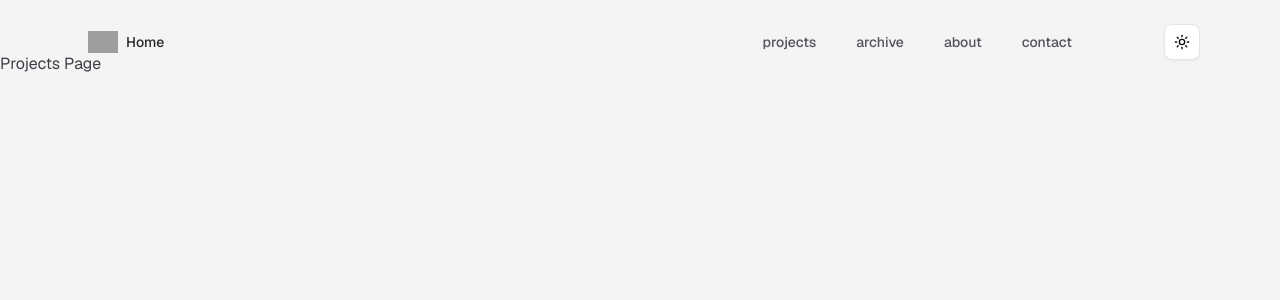
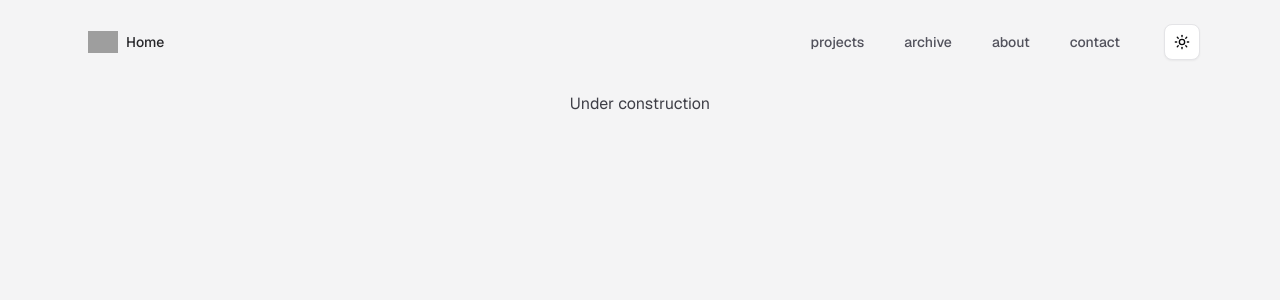
Before and after one commit to sophie900/portfolio, a Next.js app: page /projects in a window 1280 px wide. Shown: the top 300 px of the page. Built offline with nearby package versions, Linux system fonts and the light colour scheme; grey boxes are pictures that could not be loaded.

Commit message:
Minor component bug fixes

```diff
--- a/app/archive/page.tsx
+++ b/app/archive/page.tsx
@@ -1,3 +1,3 @@
 export default function Page() {
-  return <p className="paragraph">Archive Page</p>;
+  return <p className="paragraph mt-10">Under construction</p>;
 }
--- a/app/layout.tsx
+++ b/app/layout.tsx
@@ -70,7 +70,14 @@ export default function RootLayout({ children }: RootLayoutProps) {
             disableTransitionOnChange
           >
             <CustomNavbar />
-            {children}
+            <main className="w-full
+              flex flex-col justify-center items-center
+              mx-auto overflow-hidden
+              px-10 md:px-20 lg:px-30 xl:px-40
+              mb-10"
+            >
+              {children}
+            </main>
           </ThemeProvider>
         </body>
       </html>
--- a/app/page.tsx
+++ b/app/page.tsx
@@ -4,11 +4,7 @@ import Link from "next/link";
 
 export default function Home() {
   return (
-    <main className="w-full
-      flex flex-col justify-center items-center
-      mx-auto overflow-hidden
-      px-10 md:px-20 lg:px-30 xl:px-40"
-    >
+    <>
         <Hero />
         <section id="projects" className="mt-10 mb-10">
           <h1 className="relative text-4xl font-semibold text-center text-zinc-800 dark:text-zinc-200">
@@ -29,7 +25,7 @@ export default function Home() {
               description="My personal coding & art portfolio. You're looking at it right now :)"
               link="/"
               imagePath="https://images.unsplash.com/photo-1555066931-4365d14bab8c?q=80&w=3270&auto=format&fit=crop&ixlib=rb-4.1.0&ixid=M3wxMjA3fDB8MHxwaG90by1wYWdlfHx8fGVufDB8fHx8fA%3D%3D"
-              tags={["Next.js", "Typescript", "Tailwind CSS", "Aceternity UI"]}
+              tags={["Next.js", "Typescript", "Tailwind CSS", "Shadcn", "Aceternity UI"]}
             />
 
             <ProjectCard
@@ -64,7 +60,7 @@ export default function Home() {
           </p>
         </section>
 
-        <section id="contact" className="mt-10 mb-20">
+        <section id="contact" className="mt-10 mb-10">
           <h1 className="relative text-4xl font-semibold text-center text-zinc-800 dark:text-zinc-200">Let's get in touch!</h1>
           <p className="paragraph p-8">
             Contact me at <Link
@@ -75,6 +71,6 @@ export default function Home() {
             </Link>
           </p>
         </section>
-    </main>
+    </>
   );
 }
--- a/app/projects/page.tsx
+++ b/app/projects/page.tsx
@@ -1,3 +1,3 @@
 export default function Page() {
-  return <p className="paragraph">Projects Page</p>;
+  return <p className="paragraph mt-10">Under construction</p>;
 }
--- a/components/custom-navbar.tsx
+++ b/components/custom-navbar.tsx
@@ -23,7 +23,6 @@ const CustomNavbar = () => {
           <NavbarLogo />
           <NavItems items={navItems} />
           <ModeToggle />
-          {/* <NavbarButton as="a" href="" variant="primary">contact</NavbarButton> */}
         </NavBody>
 
         {/* Mobile Navigation */}
@@ -48,13 +47,7 @@ const CustomNavbar = () => {
                 <span className="block">{item.name}</span>
               </Link>
             ))}
-            <NavbarButton
-              onClick={() => setMenuOpen(false)}
-              variant="dark"
-              className="w-full"
-            >
-              contact
-            </NavbarButton>
+            <ModeToggle />
           </MobileNavMenu>
         </MobileNav>
       </Navbar>
--- a/components/project-card.tsx
+++ b/components/project-card.tsx
@@ -18,19 +18,20 @@ export const ProjectCard = ({
   }) => {
   return (
     <CardContainer>
-      <Link href={link} target="_blank">
       <CardBody className="bg-zinc-200/50 dark:bg-zinc-950/50
-            relative group/card
+        relative group/card hover:shadow-2xl hover:shadow-indigo-600/20
+        transition-all ease-in-out duration-300
         dark:border-zinc-300/20 border-zinc-900/20
         w-[84vw] md:w-[36vw] lg:w-[32vw] h-auto rounded-xl p-6 border
         hover:cursor-pointer"
       >
+        <Link href={link} target="_blank">
           <CardItem className="w-full">
-                <img
+            <img  // TODO: remove placeholder image & use Image tag
               src={imagePath}
               height="1000"
               width="1000"
-                    className="h-60 w-full object-cover rounded-lg group-hover/card:shadow-xl"
+              className="h-60 w-full object-cover rounded-lg"
               alt={projectName + " thumbnail"}
             />
           </CardItem>
@@ -53,9 +54,9 @@ export const ProjectCard = ({
               return(<ProjectTag text={item} key={item+idx} />)
             })}
           </div>
+        </Link>
+      </CardBody>
 
-        </CardBody>
-      </Link>
     </CardContainer>
   )
 }
--- a/components/ui/resizable-navbar.tsx
+++ b/components/ui/resizable-navbar.tsx
@@ -121,7 +121,7 @@ export const NavItems = ({ items, className, onItemClick }: NavItemsProps) => {
     <motion.div
       onMouseLeave={() => setHovered(null)}
       className={cn(
-        "absolute right-32 hidden flex-1 flex-row items-center justify-center space-x-2 text-sm font-medium text-zinc-600 transition duration-200 hover:text-zinc-800 lg:flex lg:space-x-2",
+        "absolute right-20 hidden flex-1 flex-row items-center justify-center space-x-2 text-sm font-medium text-zinc-600 transition duration-200 hover:text-zinc-800 lg:flex lg:space-x-2",
         className,
       )}
     >
```
Lines whose indentation alone changed are shown as unchanged.
